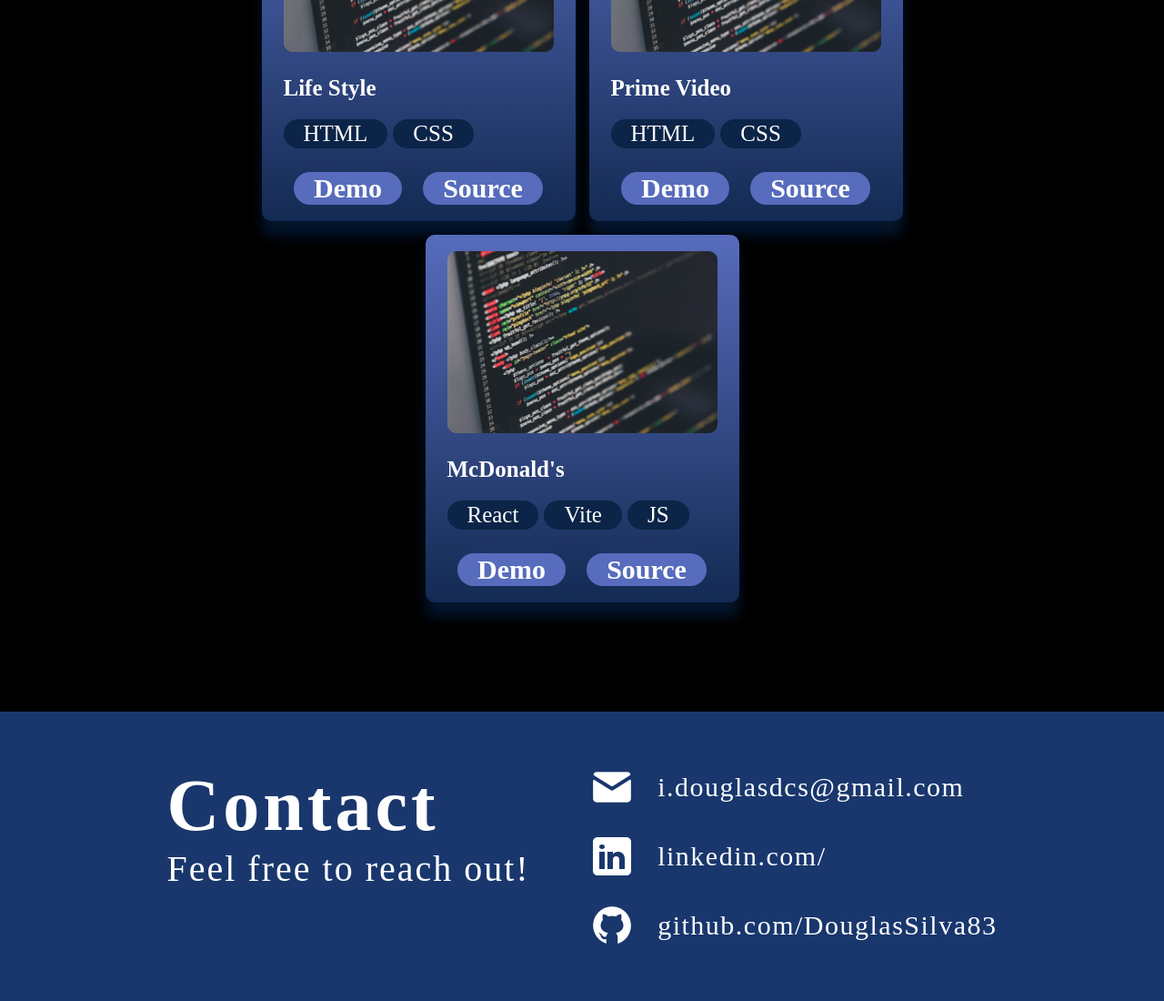
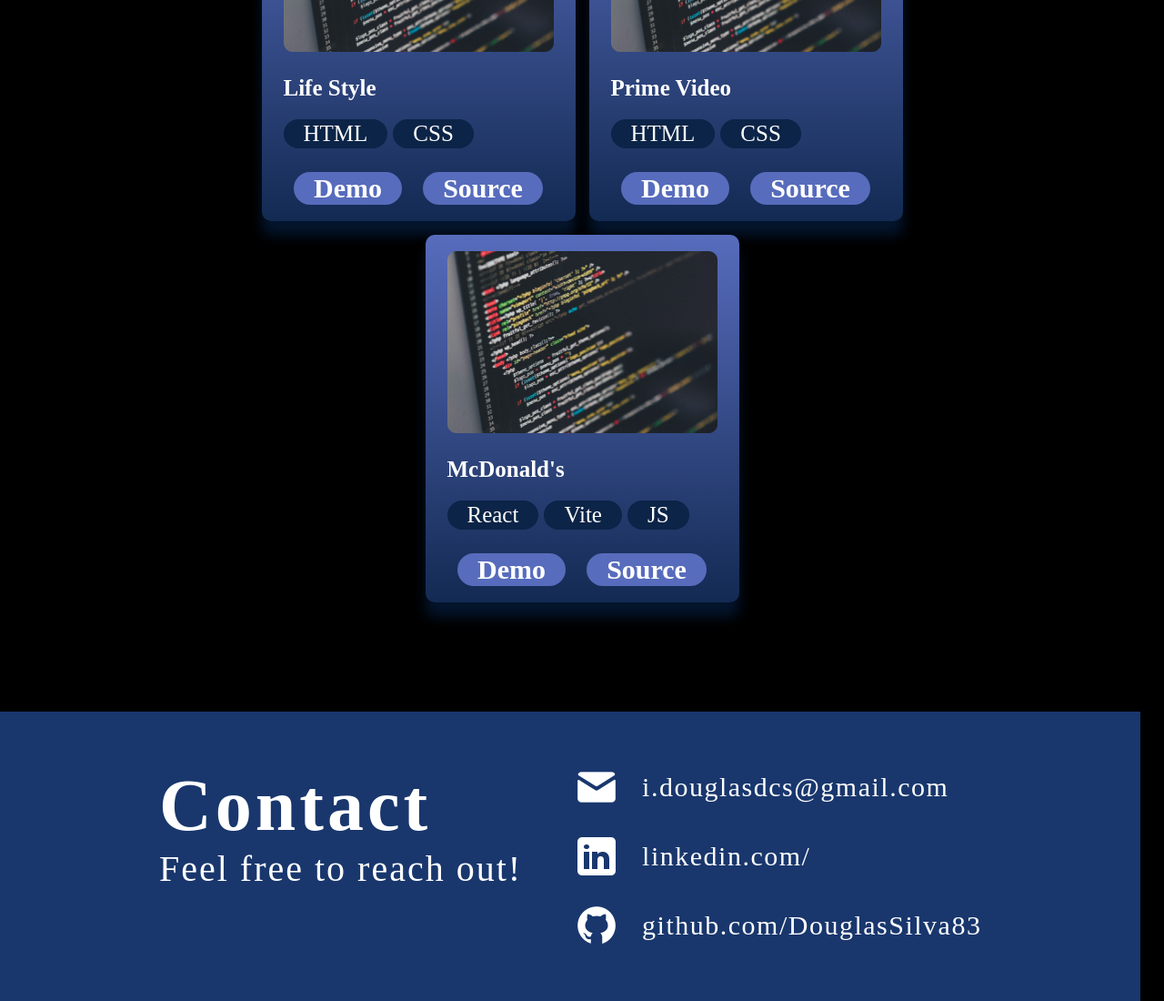
Before and after one commit to DouglasSilva83/react-portfolio, a React (Vite) app: page / in a window 1280 px wide. Shown: the part 2568-3668 px from the top of the page at 91% size. Built offline with nearby package versions, Linux system fonts and the light colour scheme.

Commit message:
Att. Teste footer

```diff
--- a/src/Components/Contact/Contact.module.css
+++ b/src/Components/Contact/Contact.module.css
@@ -7,7 +7,7 @@
   display: flex;
   flex-direction: row;
   justify-content: space-evenly;
-  width: 98,5vw;
+  width: 98vw;
   padding: 58px 10%;
   gap: 10px;
 }
```
